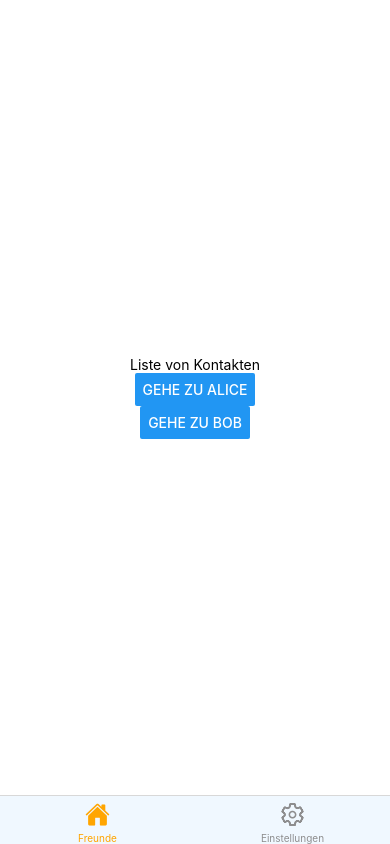
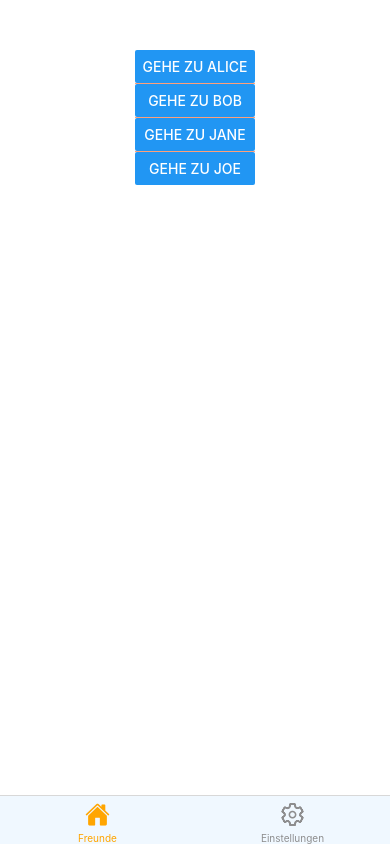
Before and after one commit to benhautmann/expoTestIOS, a React Native app: screen /HomeScreen in a window 390 px wide. Built offline with nearby package versions, Linux system fonts and the light colour scheme.

Commit message:
Kapite 10 Flat- und SectionList abgeschlossen

```diff
--- /dev/null
+++ b/components/FriendListItem.jsx
@@ -0,0 +1,9 @@
+import { Button } from "react-native";
+
+
+
+export default function FriendListItem({ friend, onPress }) {
+
+    return (<Button title={`Gehe zu ${friend.name}`} onPress={onPress} />);
+
+}
--- a/screens/HomeScreen.jsx
+++ b/screens/HomeScreen.jsx
@@ -1,13 +1,22 @@
 
-import { StyleSheet, Text, View, Button } from 'react-native';
+import { StyleSheet, Text, View, Button, FlatList } from 'react-native';
+import FriendListItem from '../components/FriendListItem';
 
 
 export default function HomeScreen({ navigation }) {
     return (
         <View style={styles.container}>
-            <Text>Liste von Kontakten</Text>
-            <Button title="Gehe zu Alice" onPress={() => navigation.navigate("Friend", { name: "Alice" })} />
-            <Button title="Gehe zu Bob" onPress={() => navigation.navigate("Friend", { name: "Bob" })} />
+            <FlatList data={[
+                { name: "Alice" },
+                { name: "Bob" },
+                { name: "Jane" },
+                { name: "Joe" },
+            ]} renderItem={({ item }) => {
+                return <FriendListItem friend={item} onPress={() => navigation.navigate("Friend", { name: item.name })} />
+            }}
+                keyExtractor={(item) => item.name}
+                ItemSeparatorComponent={<View style={styles.listSeperator} />}
+            />
         </View>
     );
 }
@@ -19,5 +28,10 @@ const styles = StyleSheet.create({
         backgroundColor: '#fff',
         alignItems: 'center',
         justifyContent: 'center',
+        paddingTop: 50,
     },
+    listSeperator: {
+        height: StyleSheet.hairlineWidth,
+        backgroundColor: "lightsalmon"
+    }
 });
--- a/screens/SettingsScreen.jsx
+++ b/screens/SettingsScreen.jsx
@@ -1,10 +1,17 @@
-import { StyleSheet, Text, View } from 'react-native';
+import { StyleSheet, Text, View, SectionList } from 'react-native';
 
 
 export default function SettingsScreen() {
     return (
         <View style={styles.container}>
-            <Text>Settings</Text>
+            <SectionList
+                sections={[
+                    { title: "Verion", data: [{ name: "Version 1.0" },] },
+                    { title: "Impressum", data: [{ name: "Firma XYZ" }, { name: "(c) 2023" }] }
+                ]}
+                renderItem={({ item }) => <Text>{item.name}</Text>}
+                renderSectionHeader={({ section }) => (<Text style={styles.section}>{section.title}</Text>)}
+            />
         </View>
     );
 }
@@ -16,5 +23,13 @@ const styles = StyleSheet.create({
         backgroundColor: '#fff',
         alignItems: 'center',
         justifyContent: 'center',
+        paddingTop: 50
     },
+    section: {
+        backgroundColor: "whitesmoke",
+        borderWidth: StyleSheet.hairlineWidth,
+        borderColor: "lightgrey",
+        fontSize: 18,
+        padding: 5
+    }
 });
```
